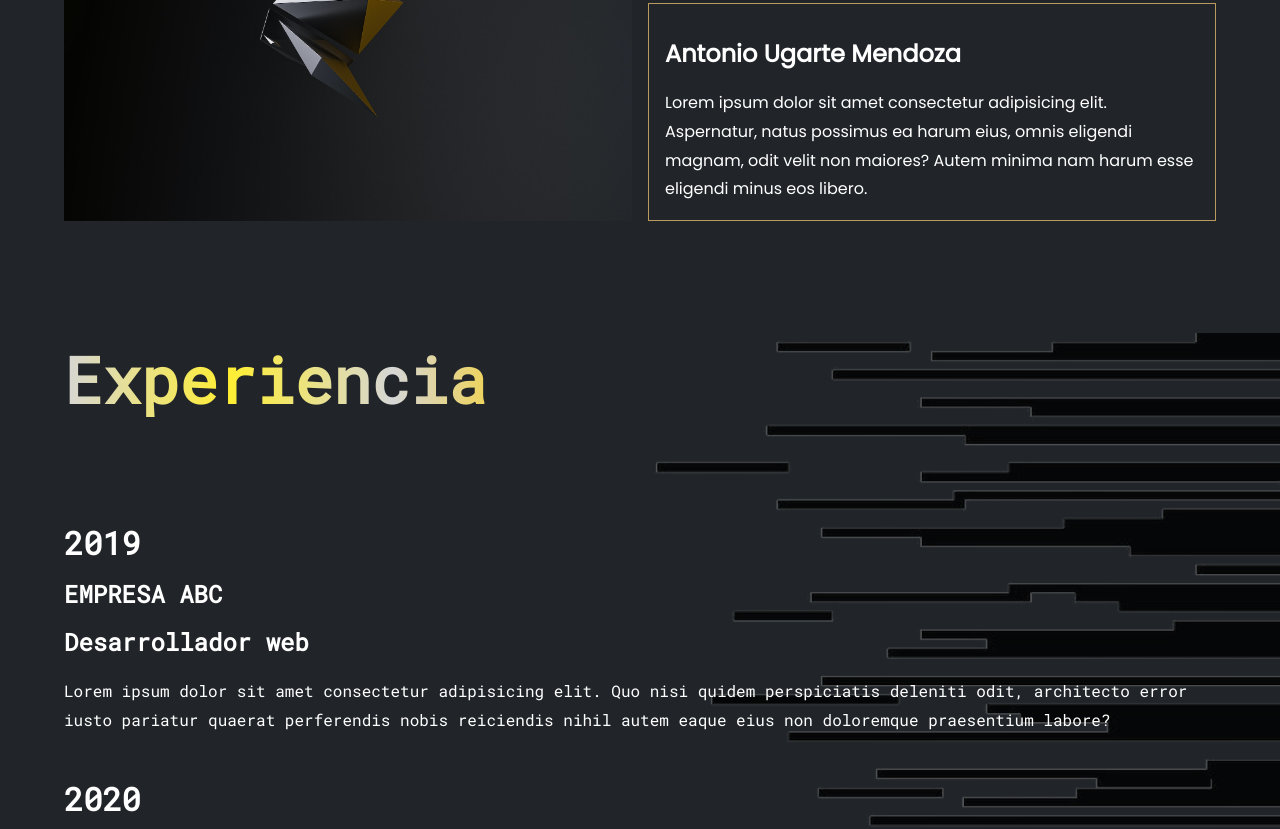
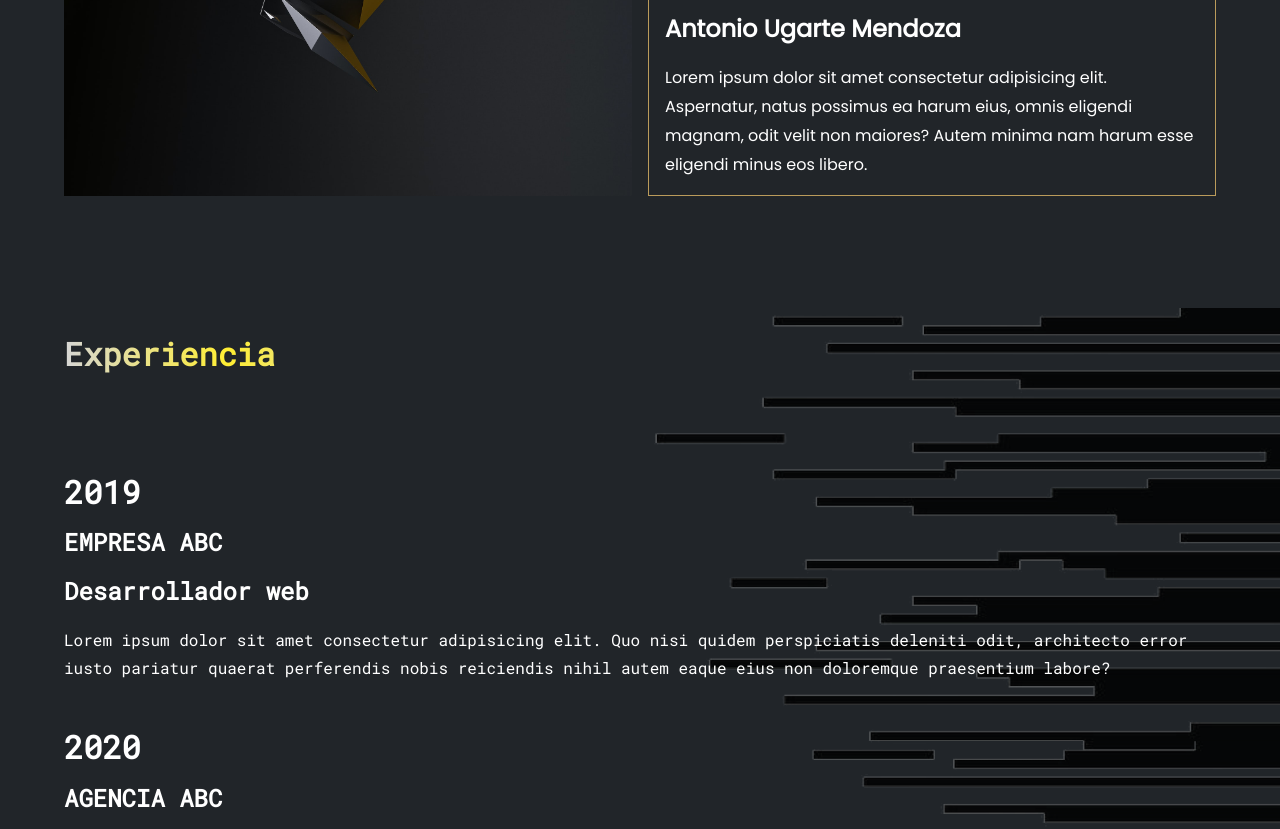
Before and after one commit to ugartepaulo/portafolio, a plain HTML site: page index.html in a window 1280 px wide. Shown: the part 2812-3641 px from the top of the page. Drawn offline with nearby package versions, Linux system fonts and the light colour scheme; files whose address does not match are found by name.

Commit message:
editando tamaño de letra de la sección de cv

```diff
--- a/css/style.css
+++ b/css/style.css
@@ -35,7 +35,7 @@ body{
         #d6d6d6);
     -webkit-background-clip: text;
     background-clip: text;
-    font-size: 4rem;
+    font-size: 2rem;
     padding: 2rem 0;
 }
 .text-center{
@@ -322,7 +322,7 @@ img{
 }
 .experiencia__grid{
     color: white;
-    margin-bottom: -5rem;
+    margin-bottom: -2rem;
 }
 
 
```
